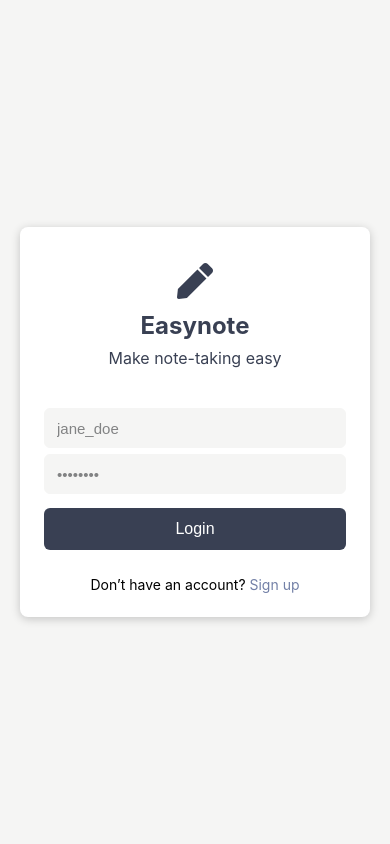
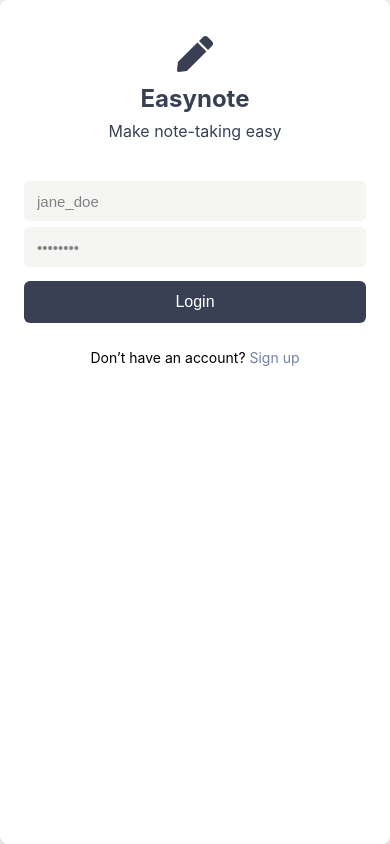
Before and after one commit to kingyiusuen/easynote, a React (Create React App) app in the folder client/: page /login in a window 390 px wide. Built offline with nearby package versions, Linux system fonts and the light colour scheme.

Commit message:
Add responsiveness

```diff
--- a/client/src/components/AuthPage/PageContainer.tsx
+++ b/client/src/components/SessionPage/PageContainer.tsx
@@ -20,9 +20,14 @@ const Wrapper = styled.div`
 `;
 
 const Container = styled.div`
-  width: 350px;
+  width: 100%;
+  height: 100%;
   padding: 24px;
   border-radius: 8px;
   background: white;
   box-shadow: rgba(0, 0, 0, 0.2) 0px 2px 10px 0px;
+
+  @media (min-width: 600px) {
+    width: 350px;
+  }
 `;
```
Also changed, not shown: client/src/pages/Login.tsx (+5 -5 lines), client/src/pages/Signup.tsx (+5 -5 lines), client/src/components/SessionPage/Footer.tsx (renamed from client/src/components/AuthPage/Footer.tsx), client/src/components/SessionPage/Form.tsx (renamed from client/src/components/AuthPage/Form.tsx), client/src/components/SessionPage/Header.tsx (renamed from client/src/components/AuthPage/Header.tsx), client/src/components/SessionPage/SubmitButton.tsx (renamed from client/src/components/AuthPage/SubmitButton.tsx).
